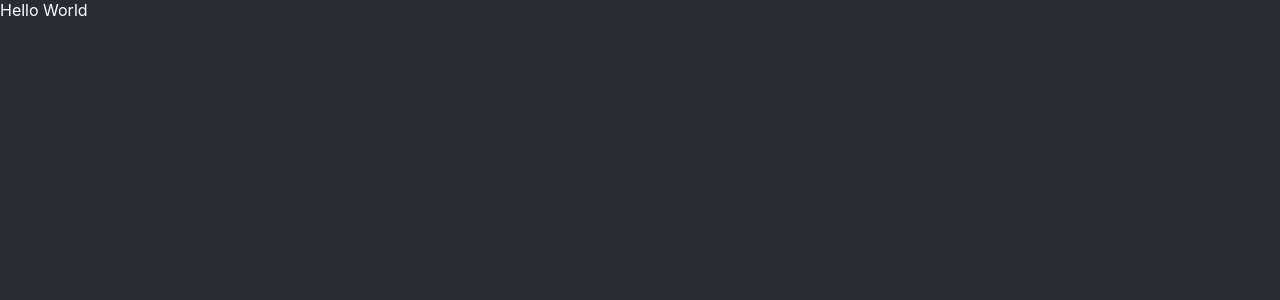
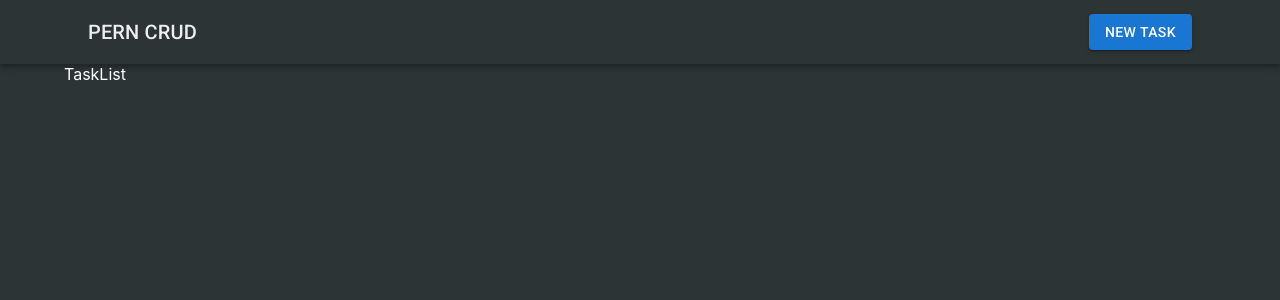
Before and after one commit to WilliamFlo1231/pernstack, a React (Create React App) app in the folder perncrud/: page / in a window 1280 px wide. Shown: the top 300 px of the page. Built offline with nearby package versions, Linux system fonts and the light colour scheme.

Commit message:
Frontend development has started

```diff
--- a/perncrud/public/index.html
+++ b/perncrud/public/index.html
@@ -1,14 +1,12 @@
 <!DOCTYPE html>
 <html lang="en">
+
 <head>
   <meta charset="utf-8" />
   <link rel="icon" href="%PUBLIC_URL%/favicon.ico" />
   <meta name="viewport" content="width=device-width, initial-scale=1" />
   <meta name="theme-color" content="#000000" />
-    <meta
-      name="description"
-      content="Web site created using create-react-app"
-    />
+  <meta name="description" content="Web site created using create-react-app" />
   <!--
       manifest.json provides metadata used when your web app is installed on a
       user's mobile device or desktop. See https://developers.google.com/web/fundamentals/web-app-manifest/
@@ -24,7 +22,10 @@
       Learn how to configure a non-root public URL by running `npm run build`.
     -->
   <title>Clean React App</title>
+  <link rel="stylesheet" href="https://fonts.googleapis.com/css?family=Roboto:300,400,500,700&display=swap" />
+  <link rel="stylesheet" href="https://fonts.googleapis.com/icon?family=Material+Icons" />
 </head>
+
 <body>
   <div id="root"></div>
   <!--
@@ -41,4 +42,5 @@
       httpsl://www.jorgepasco.me
     -->
 </body>
+
 </html>
--- a/perncrud/src/App.js
+++ b/perncrud/src/App.js
@@ -1,8 +1,20 @@
+import { BrowserRouter, Routes, Route } from 'react-router-dom';
+import Navbar from './components/Navbar';
+import TaskForm from './components/TaskForm';
+import TaskList from './components/TaskList';
+import { Container } from '@mui/material';
+
 function App() {
   return (
-    <div className="App">
-      Hello World
-    </div>
+    <BrowserRouter>
+      <Navbar />
+      <Container>
+        <Routes>
+          <Route path='/' element={<TaskList />} />
+          <Route path='/tasks/new' element={<TaskForm />} />
+        </Routes>
+      </Container>
+    </BrowserRouter>
   );
 }
 
--- /dev/null
+++ b/perncrud/src/components/Navbar.js
@@ -0,0 +1,23 @@
+import { AppBar, Toolbar, Typography, Button } from '@mui/material'
+import { Box, Container } from '@mui/system';
+import { Link, useNavigate } from 'react-router-dom'
+
+export default function Navbar() {
+    const navigate = useNavigate();
+    return (
+        <Box>
+            <AppBar position='static' color='transparent'>
+                <Container sx={{ flexGrow: 1 }}>
+                    <Toolbar>
+                        <Typography variant='h6' sx={{ flexGrow: 1 }}>
+                            <Link to="/" style={{textDecoration: 'none', color: '#eee'}}>PERN CRUD</Link>
+                        </Typography>
+                        <Button variant='contained' color='primary' onClick={()=> navigate('/tasks/new')}>
+                            New Task
+                        </Button>
+                    </Toolbar>
+                </Container>
+            </AppBar>
+        </Box>
+    )
+}
--- /dev/null
+++ b/perncrud/src/components/TaskForm.js
@@ -0,0 +1,7 @@
+import React from 'react'
+
+export default function Taskform() {
+  return (
+    <div>Taskform</div>
+  )
+}
--- /dev/null
+++ b/perncrud/src/components/TaskList.js
@@ -0,0 +1,7 @@
+import React from 'react'
+
+export default function TaskList() {
+  return (
+    <div>TaskList</div>
+  )
+}
--- a/perncrud/src/index.css
+++ b/perncrud/src/index.css
@@ -5,7 +5,7 @@ body {
     sans-serif;
   -webkit-font-smoothing: antialiased;
   -moz-osx-font-smoothing: grayscale;
-  background-color: #282c34;
+  background-color: #2d3436;
   color: white;
 }
 
```
Also changed, not shown: perncrud/package.json (+6 -1 lines), 2 other files (tests, documents, lock files or other folders). Lines whose indentation alone changed are shown as unchanged.
